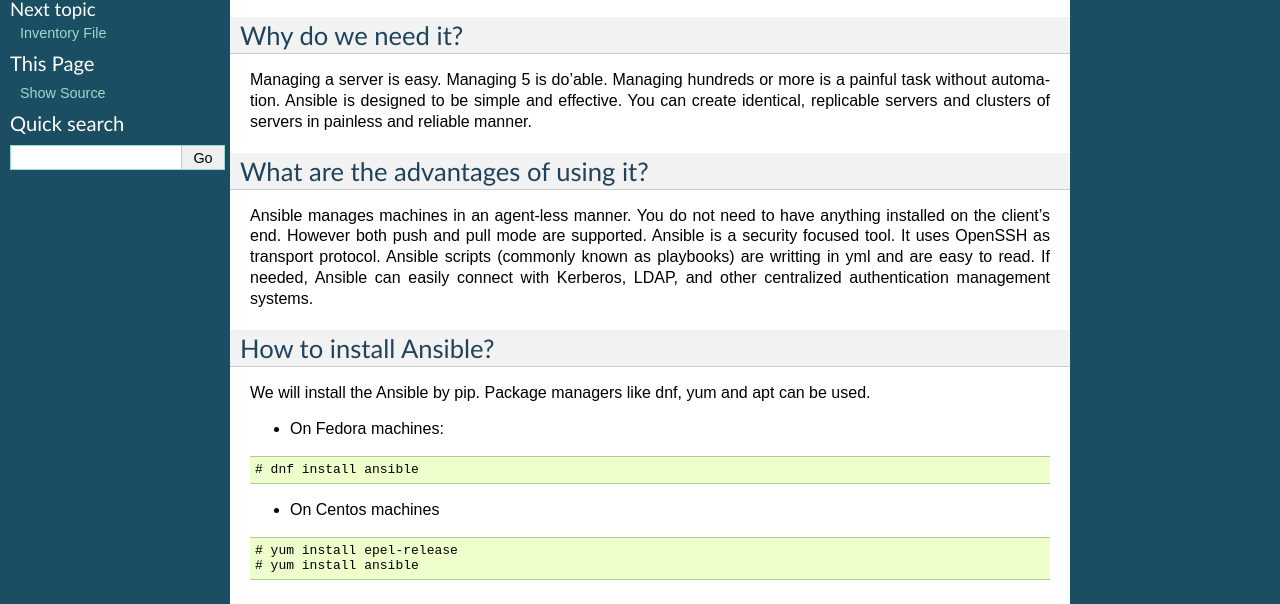
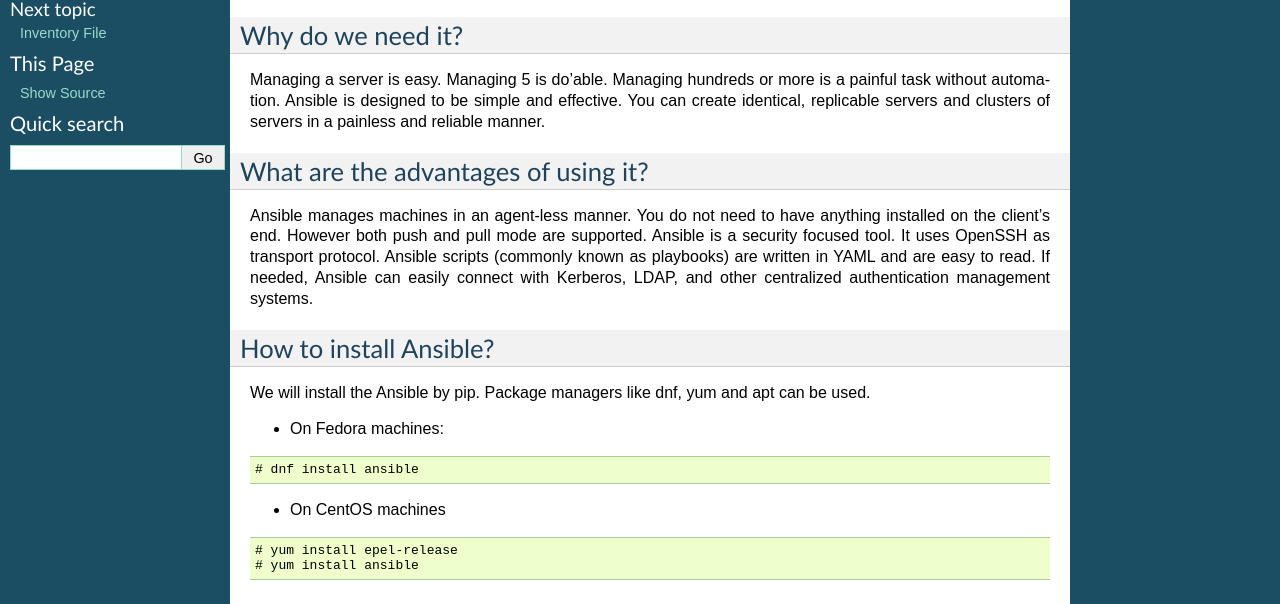
Before and after one commit to adimania/workshop-ansible, a Sphinx documentation site: the page built from docs/basics_of_ansible.rst, in a window 1280 px wide. Shown: the part 235-839 px from the top of the page. Built offline with Sphinx 7.4.7, drawn with Linux system fonts in a browser that asks for light colours.

Commit message:
fix some typos

```diff
--- a/ansible-workshop.adoc
+++ b/ansible-workshop.adoc
@@ -2,7 +2,7 @@
 =============================
 
 == Description of the workshop ==
-Ansible is an IT automation tool that can be used to configure, deploy and orchestrate many different Infrastructure based tasks. Ansible can be used for system configuration, software deployment, application or infrastructure orchestration, more importantly it is agent less and no master/slave configuration required for it. It uses yml to write playbook which is readable and easy to manageable, did I not mention it's comes with batteries included.
+Ansible is an IT automation tool that can be used to configure, deploy and orchestrate many different Infrastructure based tasks. Ansible can be used for system configuration, software deployment, application or infrastructure orchestration, more importantly it is agent less and no master/slave configuration required for it. It uses YAML to write playbooks which is readable and easy to manageable, did I not mention it's comes with batteries included.
 
 This workshop aims to hands-on upon the following topics:
 
--- a/docs/basics_of_ansible.rst
+++ b/docs/basics_of_ansible.rst
@@ -7,11 +7,11 @@
 
 Why do we need it?
 ------------------
-Managing a server is easy. Managing 5 is do'able. Managing hundreds or more is a painful task without automation. Ansible is designed to be simple and effective. You can create identical, replicable servers and clusters of servers in painless and reliable manner.
+Managing a server is easy. Managing 5 is do'able. Managing hundreds or more is a painful task without automation. Ansible is designed to be simple and effective. You can create identical, replicable servers and clusters of servers in a painless and reliable manner.
 
 What are the advantages of using it?
 -----------------------------------
-Ansible manages machines in an agent-less manner. You do not need to have anything installed on the client's end. However both push and pull mode are supported. Ansible is a security focused tool. It uses OpenSSH as transport protocol. Ansible scripts (commonly known as playbooks) are writting in yml and are easy to read. If needed, Ansible can easily connect with Kerberos, LDAP, and other centralized authentication management systems.
+Ansible manages machines in an agent-less manner. You do not need to have anything installed on the client's end. However both push and pull mode are supported. Ansible is a security focused tool. It uses OpenSSH as transport protocol. Ansible scripts (commonly known as playbooks) are written in YAML and are easy to read. If needed, Ansible can easily connect with Kerberos, LDAP, and other centralized authentication management systems.
 
 How to install Ansible?
 -------------------------
@@ -23,7 +23,7 @@
 
   # dnf install ansible
 
-* On Centos machines
+* On CentOS machines
 
 .. code-block:: none
 
--- a/docs/condition_handling.rst
+++ b/docs/condition_handling.rst
@@ -1,7 +1,7 @@
 Condition handling
 ==================
 
-Conditionals helps us evaluate a variable and take some action on the basis of the outcome.
+Conditionals help us evaluate a variable and take some action on the basis of the outcome.
 
 Example:
 
--- a/docs/inventory.rst
+++ b/docs/inventory.rst
@@ -3,7 +3,7 @@
 
 Inventory defines the groups of hosts which are alike in any way. For example, you would want to group your web servers in one group and application servers in another. A group can have multiple server and one server can be a part of multiple groups.
 
-Name of group is enclosed in square brackets []. Server names can be their dns names or ip addresses.
+Name of group is enclosed in square brackets []. Server names can be their DNS names or IP addresses.
 
 ::
 
--- a/docs/playbook.rst
+++ b/docs/playbook.rst
@@ -1,7 +1,7 @@
 Playbooks
 =========
 
-Playbooks are a description of policies that you want to apply to your systems. It consists of a listing of modules that and the arguments that will run on your system so that it can read the required state. They are written in YAML. It begins with "---", followed by the group name of the hosts where the playbook would be run.
+Playbooks are a description of policies that you want to apply to your systems. They consist of a listing of modules and the arguments that will run on your system so that ansible gets to know the current state. They are written in YAML. They begin with "---", followed by the group name of the hosts where the playbook would be run.
 
 Example:
 
--- a/docs/variable.rst
+++ b/docs/variable.rst
@@ -1,7 +1,7 @@
 Variables
 =========
 
-There are times when we have a bunch of similar servers but they are not exactly the same. For example, consider webservers. They may all run Nginx and might have same set of users accounts and acls but they may vary slightly in configuration. For such scenarios, variables are very helpful. A variable name can only consist of letters, numbers, and underscores and should always start with a letter. Below is an example of a variable definition in a playbook.
+There are times when we have a bunch of similar servers but they are not exactly the same. For example, consider webservers. They may all run Nginx and might have same set of users accounts and ACLs but they may vary slightly in configuration. For such scenarios, variables are very helpful. A variable name can only consist of letters, numbers, and underscores and should always start with a letter. Below is an example of a variable definition in a playbook.
 
 .. code-block:: guess
 
```
